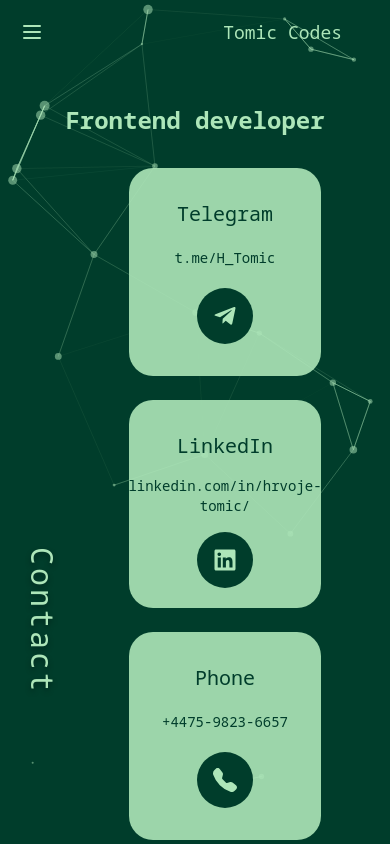
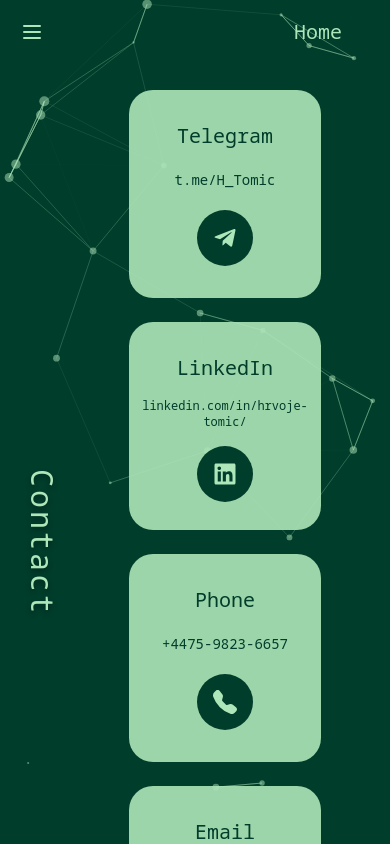
Before and after one commit to Tomato25/tomato_portfolio, a Next.js app: page /contact in a window 390 px wide. Built offline with nearby package versions, Linux system fonts and the light colour scheme.

Commit message:
mobile changes

```diff
--- a/app/about/layout.tsx
+++ b/app/about/layout.tsx
@@ -42,24 +42,23 @@
               </label>
             </div>
             <div className="lg:flex-1 lg:pl-8 pr-8 lg:pr-0 ">
-            <motion.div
+              <motion.div
                 variants={socialVariants}
                 initial="hidden"
                 animate="visible"
                 className="relative rounded-2xl"
                 whileTap={{ scale: 0.9 }}
                 whileHover={{
-                  rotateY: 180,
+                  scale:1.1,
                   backgroundColor: "rgb(173 230 185 0.75)",
                   color: "rgb(0 61 43)",
-                  transition: { duration: 0.4 },
-
+                  transition: { duration: 0.3 },
                 }}
               >
                 <Link href="/">
-                  <motion.h3 whileHover={{rotateY:-180}}  className="rounded-2xl px-2 py-1 text-lg whitespace-nowrap">
-                    Tomic Codes
-                  </motion.h3>
+                  <motion.h2 className="rounded-2xl px-2 py-1 text-xl  whitespace-nowrap">
+                    Home
+                  </motion.h2>
                 </Link>
               </motion.div>
             </div>
@@ -73,22 +72,14 @@
                           variants={wordVariants}
                           whileTap={{ scale: 0.9 }}
                           whileHover={{
+                            scale:1.1,
                             backgroundColor: "rgb(173 230 185 0.75)",
                             color: "rgb(0 61 43)",
                             transition: { duration: 0.3 },
                           }}
                           className="rounded-2xl px-2 py-1"
                         >
-                          {link.name.split("").map((char, index) => {
-                            return (
-                              <motion.span
-                                key={char + "-" + index}
-                                variants={lettersVariants}
-                              >
-                                {char}
-                              </motion.span>
-                            );
-                          })}
+                          {link.name}
                         </motion.p>
                       </Link>
                     </li>
--- a/app/components/AnimatedText.tsx
+++ b/app/components/AnimatedText.tsx
@@ -4,8 +4,9 @@
 
 const sentences = [
   "Hi! Im Hrvoje!",
-  "Frontend developer",
-  "Feel free to browse the website",
+  "Frontend developer with aspiration for Full-stack development",
+  "Feel free to check some of my projects!!",
+  "Contact me if you have any questions or opportunities :)"
 ];
 
 
--- a/app/contact/layout.tsx
+++ b/app/contact/layout.tsx
@@ -20,7 +20,7 @@
 }) {
   const path = usePathname();
   return (
-    <section className=" flex flex-col min-h-fit ">
+    <section className=" flex flex-col min-h-fit lg:overflow-y-hidden">
     <div className="drawer">
       <input id="my-drawer-3" type="checkbox" className="drawer-toggle" />
       <div className="drawer-content flex flex-col">
@@ -47,22 +47,21 @@
                 variants={socialVariants}
                 initial="hidden"
                 animate="visible"
-            >
-              <div className="relative h-full w-full">
-                <Link href="/">
-                  <motion.h3
+                className="relative rounded-2xl"
                 whileTap={{ scale: 0.9 }}
                 whileHover={{
+                  scale:1.1,
                   backgroundColor: "rgb(173 230 185 0.75)",
                   color: "rgb(0 61 43)",
                   transition: { duration: 0.3 },
+
                 }}
-                    className="rounded-2xl px-2 py-1 text-lg whitespace-nowrap"
               >
-                    Tomic Codes
-                  </motion.h3>
+                <Link href="/">
+                  <motion.h2 className="rounded-2xl px-2 py-1 text-xl  whitespace-nowrap">
+                    Home
+                  </motion.h2>
                 </Link>
-              </div>
               </motion.div>
             </div>
             <div className="flex-none hidden lg:block">
@@ -75,22 +74,14 @@
                           variants={wordVariants}
                           whileTap={{ scale: 0.9 }}
                           whileHover={{
+                            scale:1.1,
                             backgroundColor: "rgb(173 230 185 0.75)",
                             color: "rgb(0 61 43)",
                             transition: { duration: 0.3 },
                           }}
                           className="rounded-2xl px-2 py-1"
                         >
-                        {link.name.split("").map((char, index) => {
-                          return (
-                            <motion.span
-                              key={char + "-" + index}
-                              variants={lettersVariants}
-                            >
-                              {char}
-                            </motion.span>
-                          );
-                        })}
+                          {link.name}
                         </motion.p>
                       </Link>
                     </li>
--- a/app/contact/page.tsx
+++ b/app/contact/page.tsx
@@ -45,11 +45,9 @@
   };
 
   return (
-    <div className="flex-row flex items-center">
+    <div className="flex-row flex justify-center ">
       <Particlesbackground />
-      <div className=" flex lg:gap-28 lg:mt-20 flex-col items-center h-full w-screen z-10">
-        <AnimatedTextContact />
-        <div className="flex flex-row w-full items-center justify-between relative mt-8">
+        <div className="flex flex-row items-center mt-14 md:mt-0 mb-20 md:mb-0 lg:overflow-y-hidden h-screen w-screen z-10">
           <LayoutGroup>
             <motion.div layout>
               <motion.h1
@@ -130,7 +128,7 @@
                   <motion.h2
                     ref={(el) => (h2Refs.current[1] = el)}
                     onClick={() => copyToClipboard(1)}
-                    className="text-center text-sm md:text-xl"
+                    className="text-center text-xs md:text-xl"
                     variants={cardTextVariants}
                   >
                     linkedin.com/in/hrvoje-tomic/
@@ -271,7 +269,6 @@
           </LayoutGroup>
         </div>
       </div>
-    </div>
   );
 }
 
--- a/app/projects/components/WellbeingApp.tsx
+++ b/app/projects/components/WellbeingApp.tsx
@@ -24,7 +24,7 @@
   const [isModalOpen, setIsModalOpen] = useState(false);
 
   return (
-    <div className="flex flex-col justify-center items-center gap-8 md:mt-16 md:mb-16">
+    <div className=" flex flex-col justify-center items-center gap-8 md:mt-16 md:mb-16">
       <LayoutGroup>
         <div className="flex flex-col md:flex-row gap-4 px-4 2xl:flex-nowrap  lg:gap-20 lg:px-14 justify-between w-screen">
           <motion.h1
--- a/app/projects/layout.tsx
+++ b/app/projects/layout.tsx
@@ -45,22 +45,20 @@
                 variants={socialVariants}
                 initial="hidden"
                 animate="visible"
-              >
-                <div className="relative h-full w-full">
-                  <Link href="/">
-                    <motion.h3
+                className="relative rounded-2xl"
                 whileTap={{ scale: 0.9 }}
                 whileHover={{
+                  scale:1.1,
                   backgroundColor: "rgb(173 230 185 0.75)",
                   color: "rgb(0 61 43)",
                   transition: { duration: 0.3 },
                 }}
-                      className="rounded-2xl px-2 py-1 text-lg whitespace-nowrap"
               >
-                      Tomic Codes
-                    </motion.h3>
+                <Link href="/">
+                  <motion.h2 className="rounded-2xl px-2 py-1 text-xl  whitespace-nowrap">
+                    Home
+                  </motion.h2>
                 </Link>
-                </div>
               </motion.div>
             </div>
             <div className="flex-none hidden lg:block">
@@ -73,22 +71,14 @@
                           variants={wordVariants}
                           whileTap={{ scale: 0.9 }}
                           whileHover={{
+                            scale:1.1,
                             backgroundColor: "rgb(173 230 185 0.75)",
                             color: "rgb(0 61 43)",
                             transition: { duration: 0.3 },
                           }}
                           className="rounded-2xl px-2 py-1"
                         >
-                          {link.name.split("").map((char, index) => {
-                            return (
-                              <motion.span
-                                key={char + "-" + index}
-                                variants={lettersVariants}
-                              >
-                                {char}
-                              </motion.span>
-                            );
-                          })}
+                          {link.name}
                         </motion.p>
                       </Link>
                     </li>
```
Also changed, not shown: app/projects/page.tsx (line endings or trailing spaces). Lines whose indentation alone changed are shown as unchanged.
